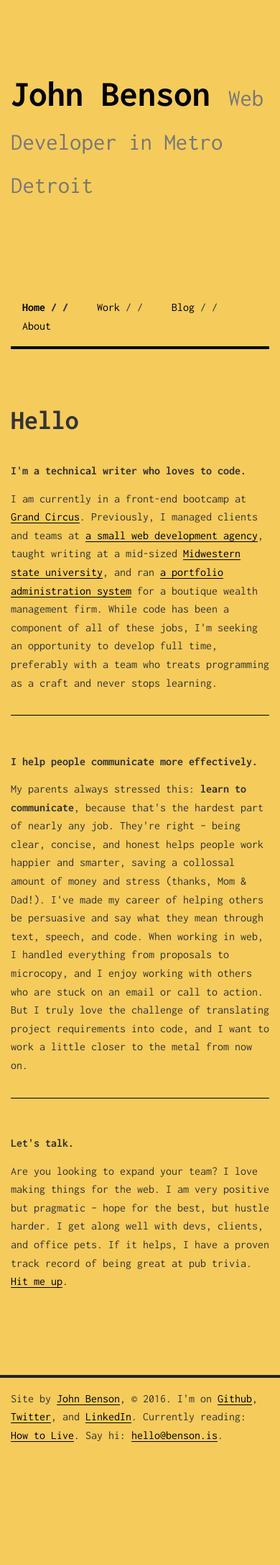
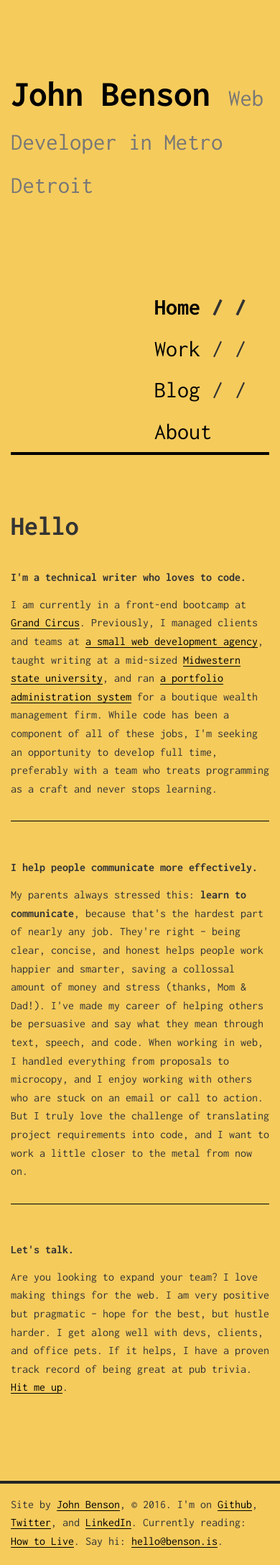
Before and after one commit to johnbenson/johnbenson.github.io, a Jekyll site: the page index.html, which Jekyll copies as it is, in a window 390 px wide. Shown: the whole page at 72% size. Built offline with Jekyll 4.4.1, drawn with Linux system fonts in a browser that asks for light colours; nearby versions of some CDN libraries; before the commit the page ends 2027 px from its top, so only the background shows below that.

Commit message:
nav adjustments on < 420px

```diff
--- a/css/style.css
+++ b/css/style.css
@@ -389,3 +389,11 @@ img.img-border {
     columns: 1;
   }
 }
+
+@media (max-width: 420px) {
+  nav ul li {
+    display: block;
+    font-size: 2em;
+    margin-top: 1em;
+  }
+}
```
